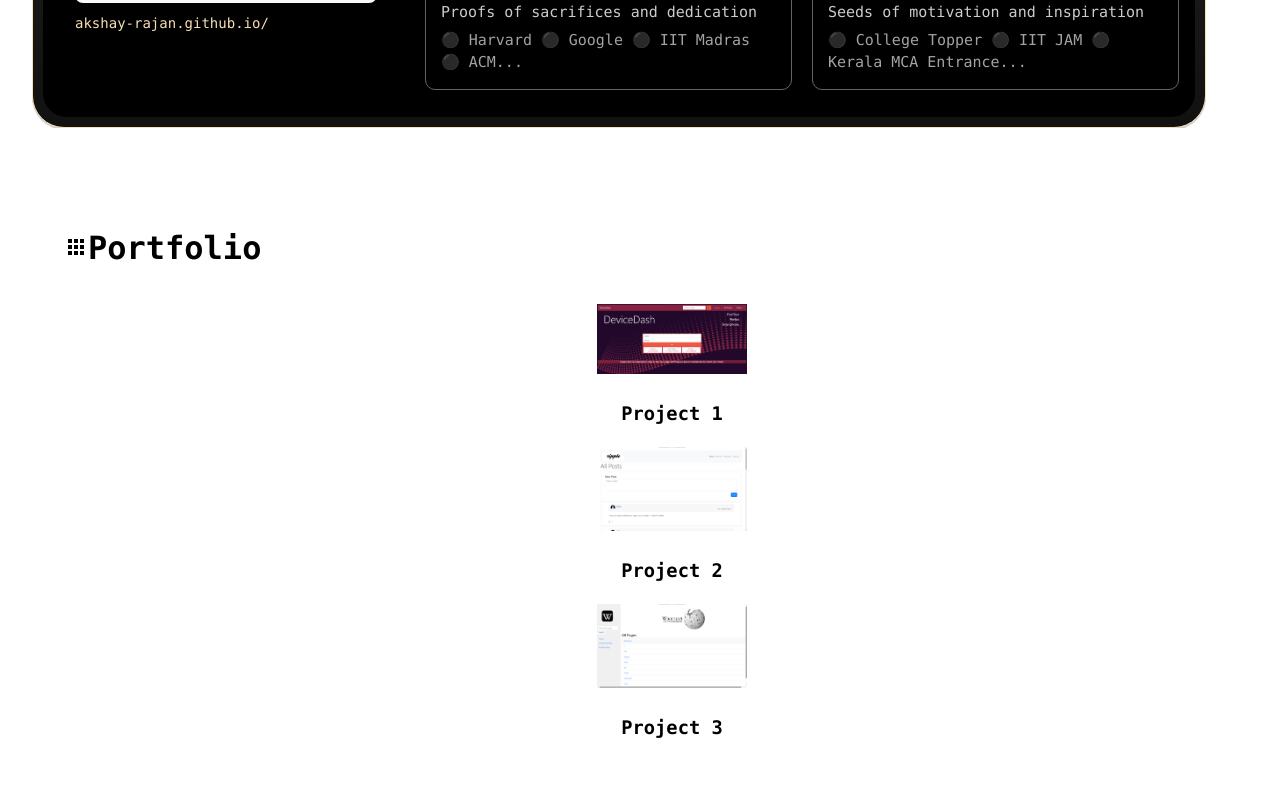
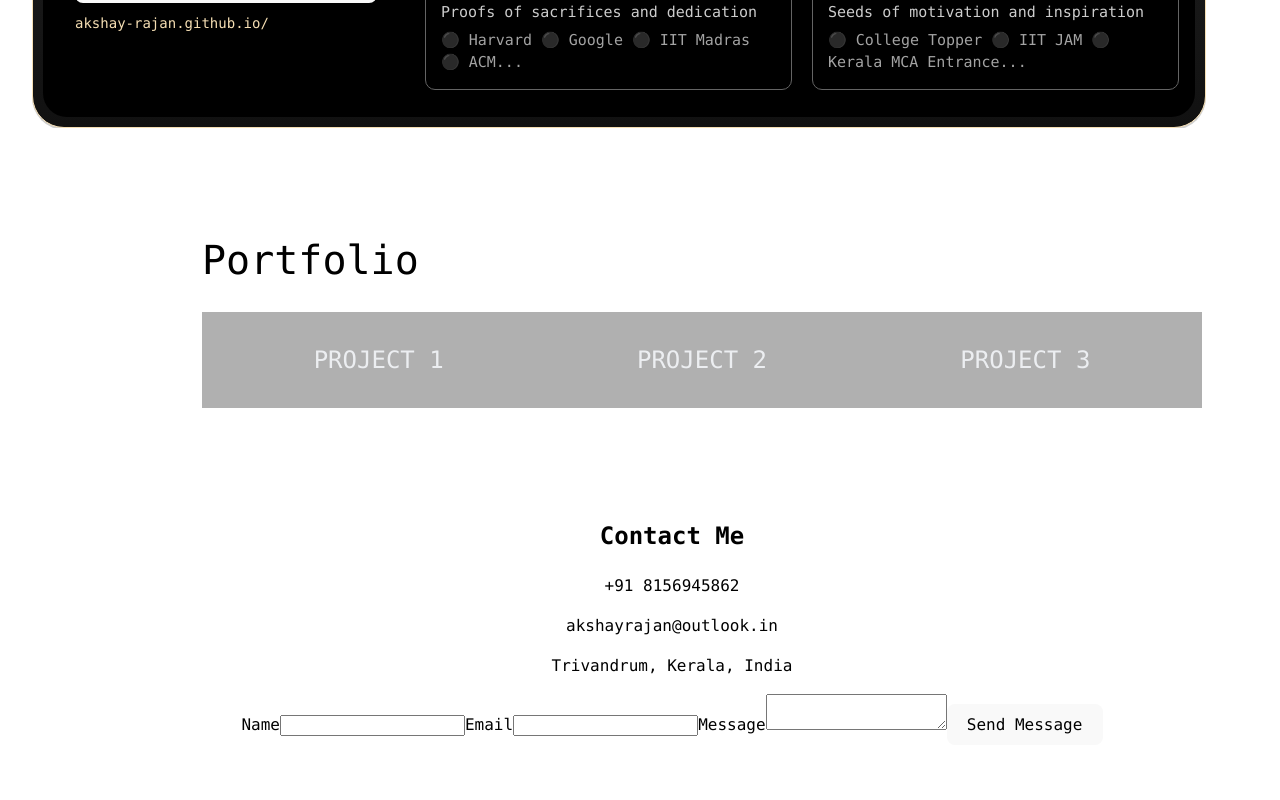
Before and after one commit to akshay-rajan/react-gh-pages, a React (Vite) app: page / in a window 1280 px wide. Shown: the part 1220-2020 px from the top of the page. After the commit the page ends 1997 px from the top, so only its background shows below. Built offline with nearby package versions, Linux system fonts and the light colour scheme.

Commit message:
Add: Project section initiated

```diff
--- a/src/components/AboutMe.jsx
+++ b/src/components/AboutMe.jsx
@@ -1,4 +1,3 @@
-import { color } from "dat.gui";
 import React from "react";
 
 export default function AboutMe({ isExpanded }) {
--- a/src/components/BackgroundAnimation.jsx
+++ b/src/components/BackgroundAnimation.jsx
@@ -35,7 +35,7 @@ const BackgroundAnimation = () => {
         return this;
       },
       draw() {
-        $.strokeStyle = `hsla(${this.hue}, 100%, 50%, ${this.alpha})`;
+        $.strokeStyle = `hsla(${Math.random() * 10 + 50}, 100%, 50%, ${this.alpha})`;
         $.beginPath();
         $.arc(this.x, this.y, this.size, 0, 2 * Math.PI);
         $.stroke();
--- a/src/components/ProjectCard.jsx
+++ b/src/components/ProjectCard.jsx
@@ -1,31 +1,28 @@
 import React from 'react';
 
-const ProjectCard = ({ project, isActive, showProjectDetails }) => {
-  const styles = {
-    container: {
-      zIndex: 1,
-    },
-  };
+const ProjectCard = ({ project, isActive, toggleProject }) => {
   return (
-  <div className={`project-card ${isActive ? 'active' : ''}`} onClick={() => showProjectDetails(project.id)} style={styles.container}>
-    <div className="project-card-inner">
-      <div className="project-card-front">
-        <img src={project.image} alt={project.title} width="150px" />
-        <h3>{project.title}</h3>
+    <div className={`project-card ${isActive ? 'is-expanded' : 'is-collapsed'}`} onClick={() => toggleProject(project.id)}>
+      <div className="project-card__inner">
+        <span>{project.title}</span>
+        <i className="fa fa-folder-o"></i>
       </div>
-      {isActive && (
-        <div className="project-card-back">
-          <h4>{project.title}</h4>
-          <p>{project.description}</p>
-          <div className="tech-stack">
-            {project.techStack.map((tech, index) => (
-              <span key={index} className="tech">{tech}</span>
-            ))}
-          </div>
+
+      <div className="project-card__expander">
+        <i className="fa fa-close" onClick={(e) => {
+          e.stopPropagation();
+          toggleProject(null);
+        }}></i>
+        <h4>{project.title}</h4>
+        <p>{project.description}</p>
+        <div className="project-tech-stack">
+          {project.techStack.map((tech, index) => (
+            <span key={index} className="project-tech">{tech}</span>
+          ))}
         </div>
-      )}
+      </div>
     </div>
-  </div>
-)};
+  );
+};
 
 export default ProjectCard;
--- a/src/components/Projects.jsx
+++ b/src/components/Projects.jsx
@@ -1,11 +1,9 @@
 import React, { useState } from 'react';
 import ProjectCard from './ProjectCard';
 import AppsIcon from '@mui/icons-material/Apps';
-
 import proj1 from '../assets/proj1.png';
 import proj2 from '../assets/proj2.png';
 import proj3 from '../assets/proj3.png';
-
 
 const Projects = () => {
   const [activeProject, setActiveProject] = useState(null);
@@ -34,37 +32,23 @@ const Projects = () => {
     }
   ];
 
-  const showProjectDetails = (id) => {
-    setActiveProject(id);
+  const toggleProject = (id) => {
+    setActiveProject(activeProject === id ? null : id);
   };
 
-  const styles = {
-    container: {
-      padding: '4rem 0',
-      position: 'relative',
-      zIndex: 1,
-    },
-    heading: {
-      textAlign: 'left',
-      margin: '2rem',
-      fontSize: '2rem',
-      zIndex: 1,
-    },
-  }
+  return (
+    <div className="project-wrapper" id="projects">
+      <div className="project-header">
+        <h1 className="project-header__title">Portfolio</h1>
+      </div>
 
-  return (
-    <div className="projects" id="projects" style={styles.container}>
-      <h2 style={styles.heading}>
-        <AppsIcon />
-        Portfolio
-      </h2>
-      <div className="portfolio">
-        {projects.map(project => (
+      <div className="project-cards">
+        {projects.map((project) => (
           <ProjectCard
             key={project.id}
             project={project}
             isActive={activeProject === project.id}
-            showProjectDetails={showProjectDetails}
+            toggleProject={toggleProject}
           />
         ))}
       </div>
--- a/src/index.css
+++ b/src/index.css
@@ -434,3 +434,142 @@ button:focus-visible {
     }
   }
 }
+
+/* ! PROJECTS */
+
+.project-wrapper {
+  margin: 5em auto;
+  max-width: 1000px;
+  background-color: #fff;
+}
+
+.project-header {
+  padding: 30px 30px 0;
+  text-align: center;
+}
+
+.project-header__title {
+  margin: 0;
+  font-size: 2.5em;
+  text-align: left;
+  font-weight: 500;
+  line-height: 1.1;
+}
+
+.project-header__subtitle {
+  margin: 0;
+  font-size: 1.5em;
+  color: #b0b0b0;
+  font-family: 'Yesteryear', cursive;
+  font-weight: 500;
+  line-height: 1.1;
+}
+
+.project-cards {
+  padding: 15px;
+  display: flex;
+  flex-flow: row wrap;
+}
+
+.project-card {
+  margin: 15px;
+  width: calc((100% / 3) - 30px);
+  transition: all 0.2s ease-in-out;
+}
+
+@media screen and (max-width: 991px) {
+  .project-card {
+    width: calc((100% / 2) - 30px);
+  }
+}
+
+@media screen and (max-width: 767px) {
+  .project-card {
+    width: 100%;
+  }
+}
+
+.project-card__inner {
+  width: 100%;
+  padding: 30px;
+  position: relative;
+  cursor: pointer;
+  background-color: #b0b0b0;
+  color: #eceef1;
+  font-size: 1.5em;
+  text-transform: uppercase;
+  text-align: center;
+  transition: all 0.2s ease-in-out;
+}
+
+.project-card__expander {
+  transition: all 0.2s ease-in-out;
+  background-color: #494949;
+  width: 100%;
+  position: relative;
+  display: flex;
+  justify-content: center;
+  align-items: center;
+  text-transform: uppercase;
+  color: #eceef1;
+  font-size: 1.5em;
+  max-height: 0;
+  min-height: 0;
+  overflow: hidden;
+  margin-top: 0;
+  opacity: 0;
+}
+
+.project-tech-stack {
+  display: flex;
+  flex-wrap: wrap;
+  justify-content: center;
+  margin-top: 1rem;
+}
+
+.project-tech {
+  background-color: #eceef1;
+  color: #494949;
+  padding: 0.5rem 1rem;
+  margin: 0.5rem;
+  border-radius: 5px;
+}
+
+.project-card.is-collapsed .project-card__inner:after {
+  content: "";
+  opacity: 0;
+}
+
+.project-card.is-collapsed .project-card__expander {
+  max-height: 0;
+  min-height: 0;
+  overflow: hidden;
+  margin-top: 0;
+  opacity: 0;
+}
+
+.project-card.is-expanded .project-card__inner {
+  background-color: #1abc9c;
+}
+
+.project-card.is-expanded .project-card__inner:after {
+  content: "";
+  opacity: 1;
+  display: block;
+  height: 0;
+  width: 0;
+  position: absolute;
+  bottom: -30px;
+  left: calc(50% - 15px);
+  border-left: 15px solid transparent;
+  border-right: 15px solid transparent;
+  border-bottom: 15px solid #333a45;
+}
+
+.project-card.is-expanded .project-card__expander {
+  max-height: 1000px;
+  min-height: 200px;
+  overflow: visible;
+  margin-top: 30px;
+  opacity: 1;
+}
```
